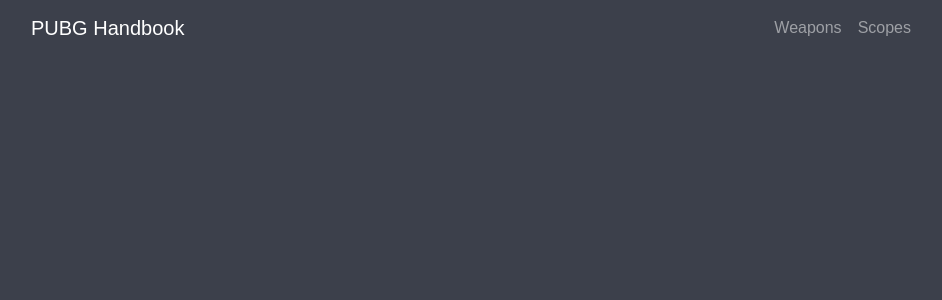
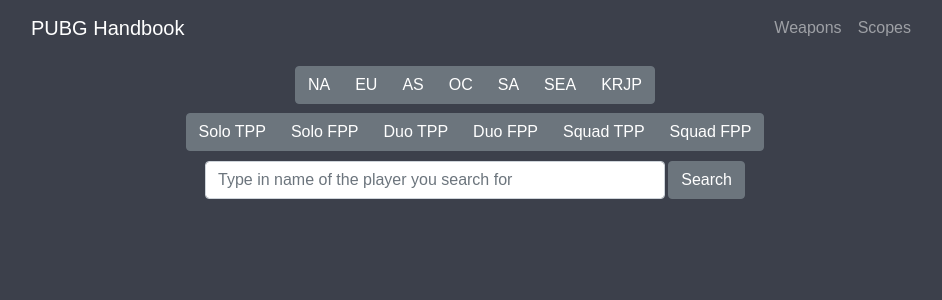
Before and after one commit to falbor45/pubg_handbook, a React (Create React App) app: page / in a window 1280 px wide. Shown: the top 300 px of the page, without its empty margins (165-1107 px from the left). Built offline with nearby package versions, Linux system fonts and the light colour scheme.

Commit message:
added search player UI

```diff
--- a/src/App.css
+++ b/src/App.css
@@ -1,5 +1,16 @@
 .App {
   text-align: center;
+}
+
+.Search-selection {
+  display: flex;
+  justify-content: space-around;
+  margin-top: 0.6rem;
+}
+
+.Search-selection button {
+  margin-left: 0.2rem;
+  border-radius: 0.25rem;
 }
 
 .App-logo {
--- a/src/App.js
+++ b/src/App.js
@@ -10,7 +10,10 @@
   NavbarToggler,
   Nav,
   NavItem,
-  NavLink
+  NavLink,
+  ButtonGroup,
+  Button,
+  Input
 } from 'reactstrap';
 
 export default class App extends React.Component {
@@ -19,7 +22,11 @@
 
     this.toggle = this.toggle.bind(this);
     this.state = {
-      isOpen: false
+      isOpen: false,
+      isSelectedQueue: [false, false, false, false, false, false],
+      isSelectedServer: [false, false, false, false, false, false, false],
+      selectedQueue: null,
+      selectedServer: null
     };
   }
 
@@ -27,6 +34,31 @@
     this.setState({
       isOpen: !this.state.isOpen
     });
+  }
+
+  setQueue(which, type, selected) {
+    if (type === 'server') {
+      let changedSelection = [false, false, false, false, false, false, false];
+      changedSelection[which] = true;
+      this.setState({
+        isSelectedServer: changedSelection,
+        selectedServer: selected
+      })
+    }
+    if (type === 'queue') {
+      let changedSelection = [false, false, false, false, false, false];
+      changedSelection[which] = true;
+      this.setState({
+        isSelectedQueue: changedSelection,
+        selectedQueue: selected
+      })
+    }
+  }
+
+  searchPlayer = () => {
+    if (this.state.selectedQueue === null || this.state.selectedServer === null) {
+      return null;
+    }
   }
 
   render() {
@@ -51,6 +83,53 @@
               </Navbar>
             </Col>
           </Row>
+          <Row>
+            <Col className="Search-selection" xs="12" sm="12" md="12" lg={{size: 10, offset: 1}}
+                 xl={{size: 10, offset: 1}}>
+              <ButtonGroup>
+                <Button active={this.state.isSelectedServer[0]}
+                        onClick={() => this.setQueue(0, 'server', 'na')}>NA</Button>
+                <Button active={this.state.isSelectedServer[1]}
+                        onClick={() => this.setQueue(1, 'server', 'eu')}>EU</Button>
+                <Button active={this.state.isSelectedServer[2]}
+                        onClick={() => this.setQueue(2, 'server', 'as')}>AS</Button>
+                <Button active={this.state.isSelectedServer[3]}
+                        onClick={() => this.setQueue(3, 'server', 'oc')}>OC</Button>
+                <Button active={this.state.isSelectedServer[4]}
+                        onClick={() => this.setQueue(4, 'server', 'sa')}>SA</Button>
+                <Button active={this.state.isSelectedServer[5]}
+                        onClick={() => this.setQueue(5, 'server', 'sea')}>SEA</Button>
+                <Button active={this.state.isSelectedServer[6]}
+                        onClick={() => this.setQueue(6, 'server', 'krjp')}>KRJP</Button>
+              </ButtonGroup>
+            </Col>
+          </Row>
+          <Row>
+            <Col className="Search-selection" xs="12" sm="12" md="12" lg={{size: 10, offset: 1}}
+                 xl={{size: 10, offset: 1}}>
+              <ButtonGroup>
+                <Button active={this.state.isSelectedQueue[0]} onClick={() => this.setQueue(0, 'queue', 'solo')}>Solo
+                  TPP</Button>
+                <Button active={this.state.isSelectedQueue[1]} onClick={() => this.setQueue(1, 'queue', 'solo-fpp')}>Solo
+                  FPP</Button>
+                <Button active={this.state.isSelectedQueue[2]} onClick={() => this.setQueue(2, 'queue', 'duo')}>Duo
+                  TPP</Button>
+                <Button active={this.state.isSelectedQueue[3]} onClick={() => this.setQueue(3, 'queue', 'duo-fpp')}>Duo
+                  FPP</Button>
+                <Button active={this.state.isSelectedQueue[4]} onClick={() => this.setQueue(4, 'queue', 'squad')}>Squad
+                  TPP</Button>
+                <Button active={this.state.isSelectedQueue[5]} onClick={() => this.setQueue(5, 'queue', 'squad-fpp')}>Squad
+                  FPP</Button>
+              </ButtonGroup>
+            </Col>
+          </Row>
+          <Row>
+            <Col className="Search-selection" xs="12" sm="12" md="12" lg={{size: 10, offset: 1}}
+                 xl={{size: 6, offset: 3}}>
+              <Input placeholder="Type in name of the player you search for "/>
+              <Button onClick={this.searchPlayer}>Search</Button>
+            </Col>
+          </Row>
         </Container>
       </div>
     );
```
